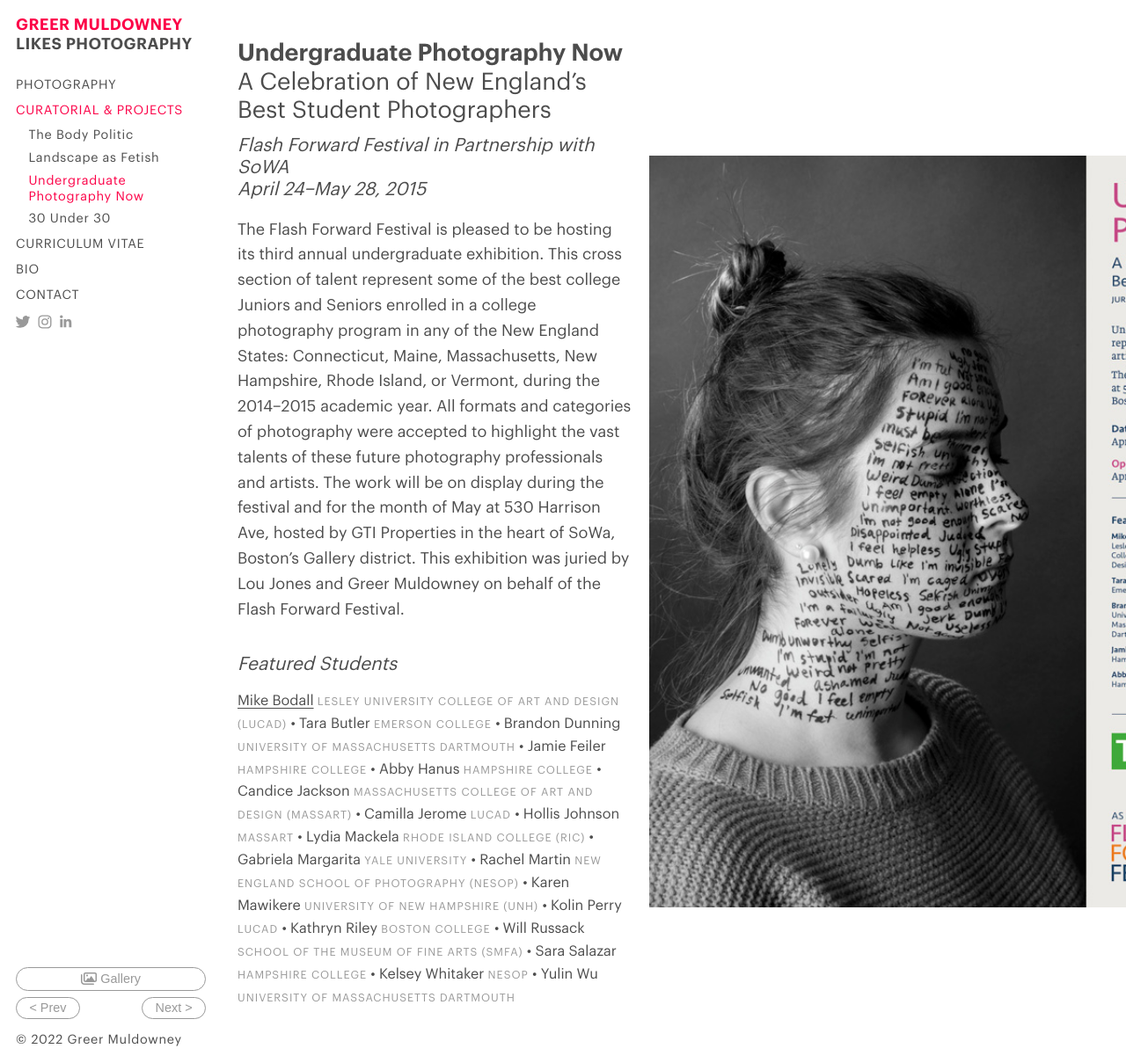
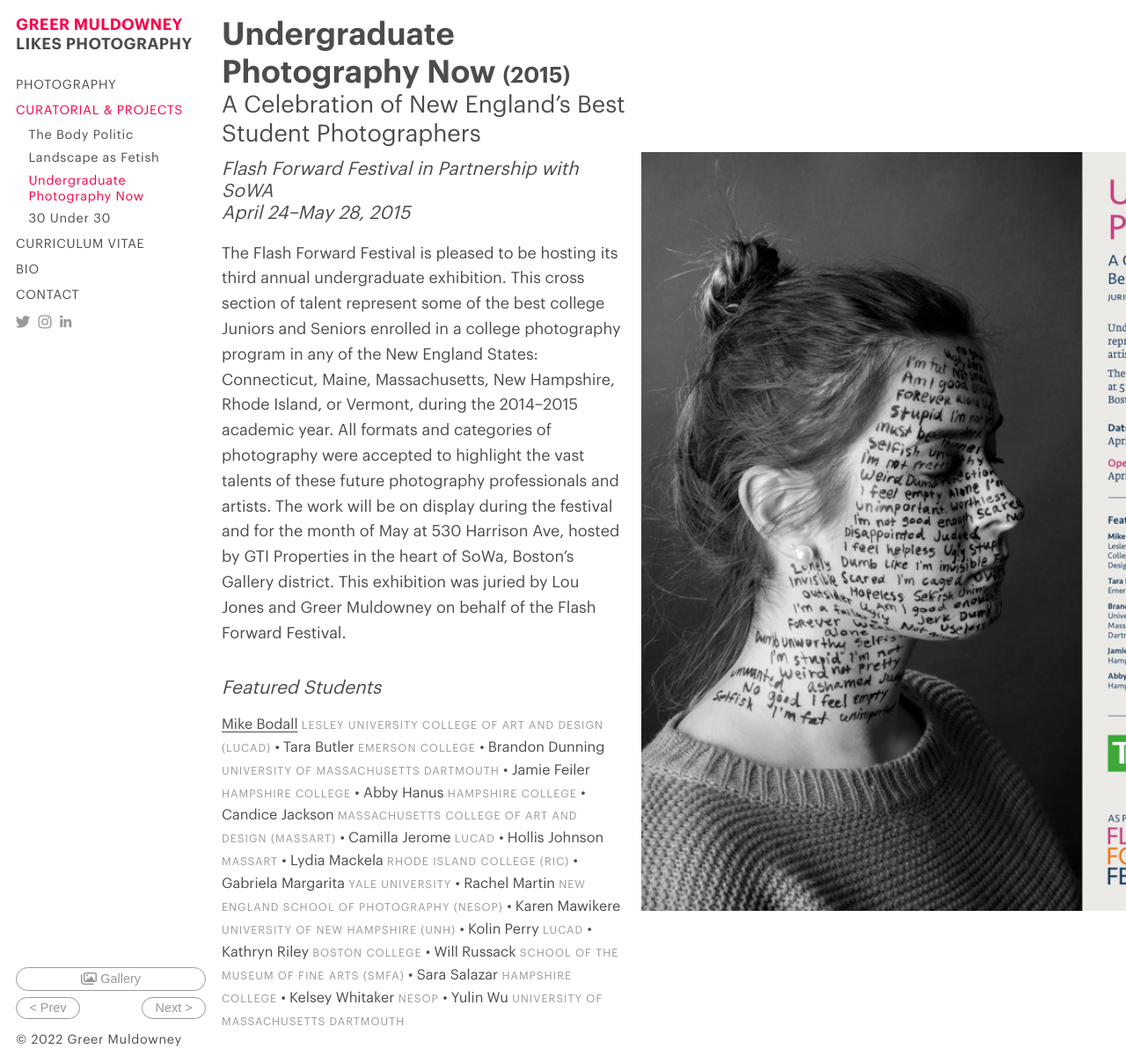
Before and after one commit to greermuldowney/greermuldowney-com, a Jekyll site: the page built from curatorial/_posts/2015-04-24-undergraduate-photography-now.md, in a window 1280 px wide. Shown: the whole page at 88% size. Built offline with Jekyll 4.4.1, drawn with Linux system fonts in a browser that asks for light colours.

Commit message:
On mobile, have the project splash image be in the title so that it's not just a wall of text.

```diff
--- a/_layouts/post-curatorial.html
+++ b/_layouts/post-curatorial.html
@@ -7,11 +7,29 @@
 custom-js: gallery-navigation
 ---
 
+<div id="background">
+{%- assign image = page.photos[0].filename %}
+{% if page.preferred-splash-image %}
+    {% assign image = page.preferred-splash-image %}
+{% endif -%}
+<img src="{{ '/assets/series/' | append: page.photo-directory-prefix | append: image | relative_url }}" />
+<div class="overlay"></div>
+</div>
+
+<div id="gallery">
+
+{% for photo in page.photos -%}
+    <div>
+        <img src="{{ '/assets/series/' | append: page.photo-directory-prefix | append: photo.filename | relative_url }}" data-index="image-{{ forloop.index }}" />
+    </div>
+{%- endfor %}
+
+</div>
 
 <div id="slideshow">
     <article>
 
-<h1>{{ page.title | smartify }}</h1>
+<h1><span class="title"><span>{{ page.title | smartify }}</span></span> <span class="date"><span>{% include photography-year-range.html post=page %}</span></span></h1>
 
 {%- if page.subtitle %}
 <h2> {{ page.subtitle | smartify }}</h2>
--- a/assets/site/post-photography.scss
+++ b/assets/site/post-photography.scss
@@ -3,17 +3,19 @@
 @charset "utf-8";
 @import "base";
 
-$background-height: 20vh;
+$background-height: 33vw;
+$body-column-gap: .5rem;
 
 body {
     margin-right: 0;
+    column-gap: $body-column-gap;
     @include breakpoint(mobile) {
         margin-right: $minimum-mobile-side-padding;
     }
 }
 main {
     position: relative;
-    width: calc(100vw - 14rem);
+    width: calc(100vw - #{14rem - $body-column-gap});
     height: calc(100vh - #{2 * $minimum-side-padding});
     @include breakpoint(mobile) {
         width: auto;
@@ -53,6 +55,38 @@
     }
 }
 
+#background {
+    display: none;
+    width: 100vw;
+    z-index: -1;
+    height: $background-height;
+    @include breakpoint(mobile) {
+        display: block;
+        position: absolute;
+        top: 0;
+        left: -$minimum-mobile-side-padding;
+    }
+
+    img {
+        display: block;
+        width: 100%;
+        height: 100%;
+        top: 0;
+        left: 0;
+        object-fit: cover;
+    }
+
+    .overlay {
+        position: absolute;
+        top: 0;
+        left: 0;
+        width: 100%;
+        height: 100%;
+        backdrop-filter: blur(3px);
+        -webkit-backdrop-filter: blur(3px);
+    }
+}
+
 #slideshow {
     display: flex;
 
@@ -79,7 +113,7 @@
         align-self: center;
         overflow: scroll;
 
-        padding-left: $minimum-side-padding;
+        padding-left: $minimum-side-padding - $body-column-gap;
         @include breakpoint(mobile) {
             padding-left: 0;
         }
@@ -97,8 +131,42 @@
         }
     }
 
-    h1 .date {
-        font-size: .7em;
+    .date span {
+        &:before { content: "("; }
+        &:after { content: ")"; }
+    }
+    @include breakpoint(mobile) {
+        h1 {
+            margin-bottom: 1em;
+            display: flex;
+            flex-direction: column;
+            justify-content: center;
+            height: $background-height;
+            text-align: center;
+            span {
+                span {
+                    @include banner-highlight;
+                }
+            }
+            .title {
+                text-transform: uppercase;
+            }
+            .date {
+                margin-top: 1em;
+                display: block;
+                font-weight: 400;
+
+                span:before { content: ""; }
+                span:after { content: ""; }
+            }
+        }
+    }
+
+    h1 {
+        font-size: 2em;
+        .date {
+            font-size: .7em;
+        }
     }
 
     h2 {
--- a/assets/site/tiles.scss
+++ b/assets/site/tiles.scss
@@ -5,12 +5,16 @@
 
 #grid {
     display: grid;
-    gap: .5em;
     grid-template-columns: 1fr 1fr;
     @include breakpoint(tablet) {
 	    grid-template-columns: 1fr;
     }
     text-align: center;
+
+    gap: $minimum-side-padding;
+    @include breakpoint(mobile) {
+        gap: $minimum-mobile-side-padding;
+    }
 }
 #grid > a {
     display: flex;
```
Also changed, not shown: _layouts/post-photography.html (+10 -1 lines).
